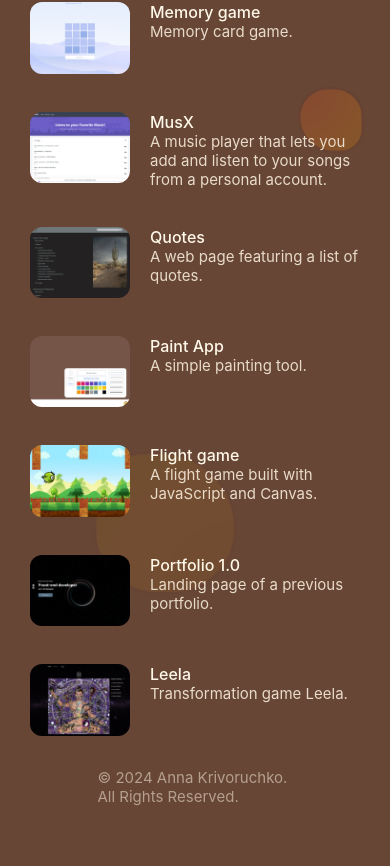
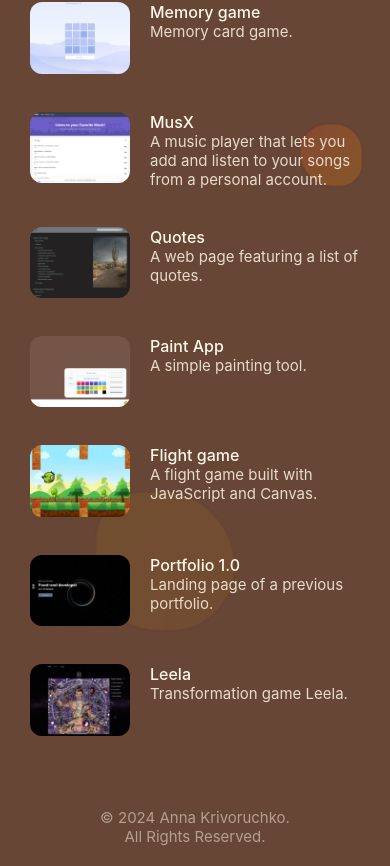
Before and after one commit to Krivoruchko-Anna/portfolio-update, a Vue app: page / in a window 390 px wide. Shown: the part 4953-5819 px from the top of the page. Before the commit the page ends 5779 px from the top, so only its background shows below. Built offline with nearby package versions, Linux system fonts and the light colour scheme.

Commit message:
Updated mobile view

```diff
--- a/src/components/AppMain.vue
+++ b/src/components/AppMain.vue
@@ -15,5 +15,9 @@ import Projects from '@/components/projects/Projects.vue'
 <style scoped lang="scss">
 .main {
   padding-bottom: 60px;
+
+  @media (max-width: 616px) {
+    padding-bottom: 100px;
+  }
 }
 </style>
--- a/src/components/Copyright.vue
+++ b/src/components/Copyright.vue
@@ -5,7 +5,9 @@ const currentYear = ref<number>(new Date().getFullYear())
 </script>
 
 <template>
-  <div class="copyright">© {{ currentYear }} Anna Krivoruchko. All Rights Reserved.</div>
+  <div class="copyright">
+    © {{ currentYear }} Anna Krivoruchko. <span>All Rights Reserved.</span>
+  </div>
 </template>
 
 <style scoped lang="scss">
@@ -15,5 +17,11 @@ const currentYear = ref<number>(new Date().getFullYear())
   left: 50%;
   transform: translateX(-50%);
   opacity: 0.6;
+  text-align: center;
+
+  @media (max-width: 616px) {
+    display: flex;
+    flex-direction: column;
+  }
 }
 </style>
--- a/src/components/experience/ExperienceItem.vue
+++ b/src/components/experience/ExperienceItem.vue
@@ -25,7 +25,6 @@ defineProps<{
 
 <style lang="scss" scoped>
 @use '../../assets/mixins' as *;
-
 
 .experience-item {
   @include card-item;
--- a/src/components/header/AppHeader.vue
+++ b/src/components/header/AppHeader.vue
@@ -239,4 +239,10 @@ onUnmounted(() => {
     }
   }
 }
+
+@media (max-width: 378px) {
+  .header {
+    height: 320px;
+  }
+}
 </style>
--- a/src/components/header/Lines.vue
+++ b/src/components/header/Lines.vue
@@ -131,6 +131,10 @@ const onLeave = (lineIndex: number) => {
     .mobile-line {
       width: 2px;
       height: 232px;
+
+      @media (max-width: 378px) {
+        height: 302px;
+      }
     }
 
     .line-1 {
```
